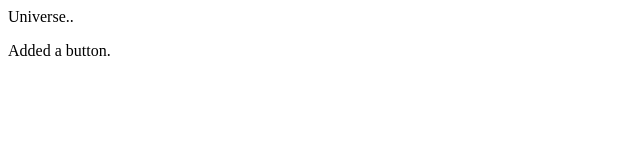
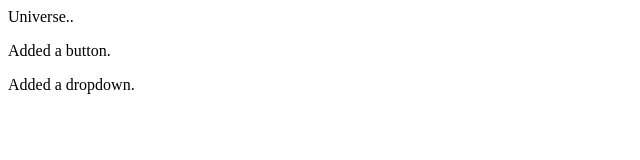
Before and after one commit to Sparky-Samriti/Second-Repo, a plain HTML site: page index.html in a window 1280 px wide. Shown: the whole page, without its empty margins (0-640 px from the left). Drawn offline with Linux system fonts and the light colour scheme.

Commit message:
added a dropdown

```diff
--- a/index.html
+++ b/index.html
@@ -1,2 +1,3 @@
 <p>Universe..</p>
 <p>Added a button.</p>
+<p>Added a dropdown.</p>
```
